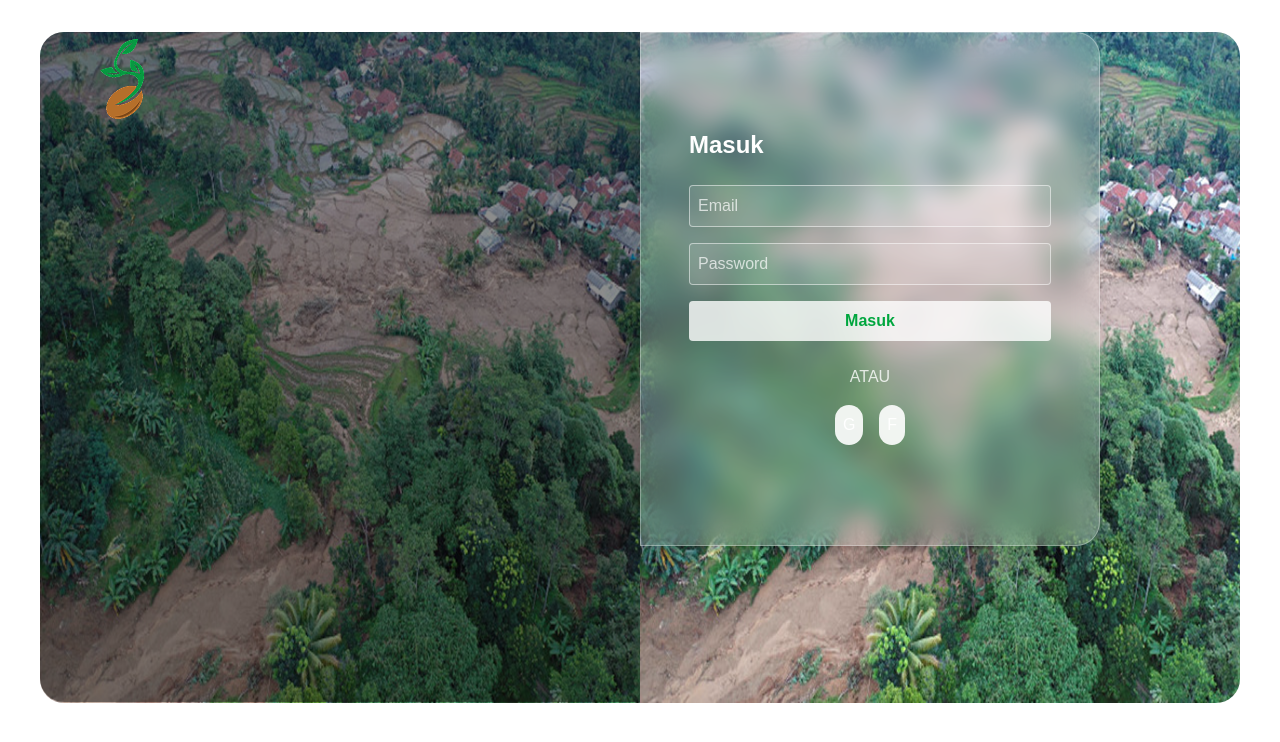
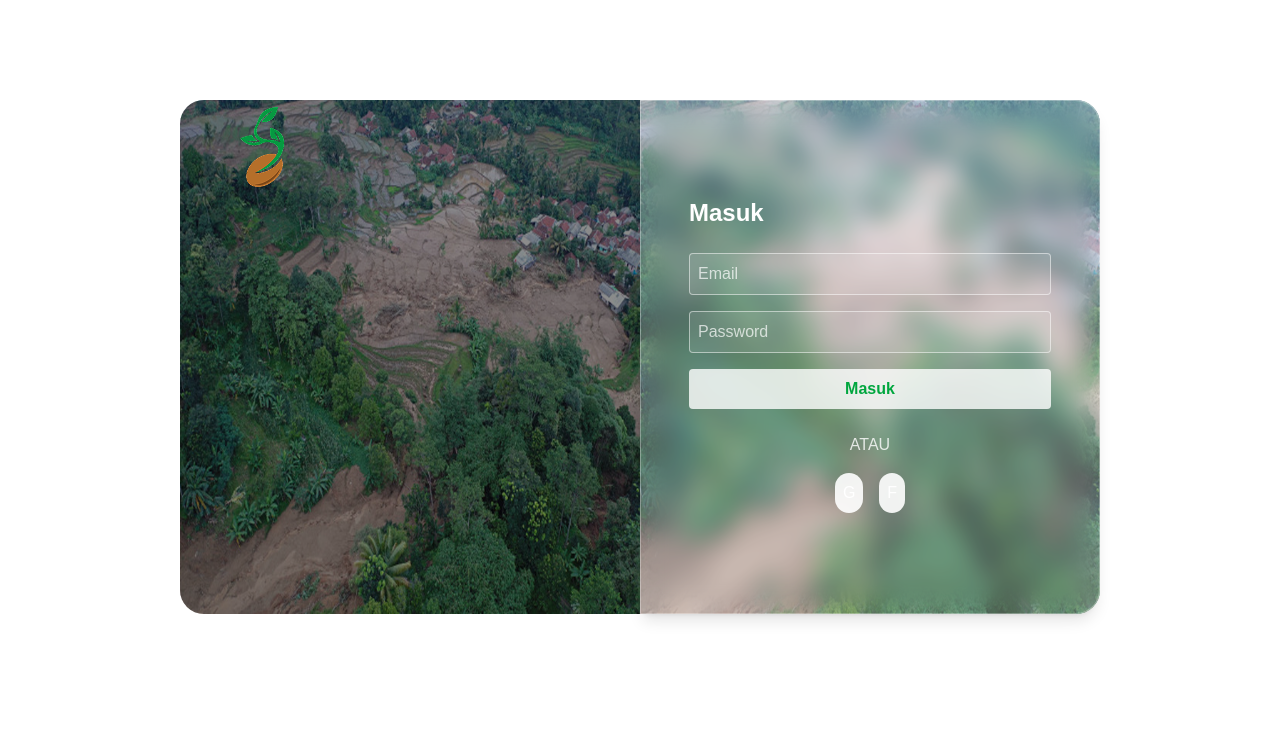
Before and after one commit to Aghissulaiman/reforesta, a Next.js app: page /login in a window 1280 px wide. Shown: the top 742 px of the page. Built offline with nearby package versions, Linux system fonts and the light colour scheme.

Commit message:
login page lagi

```diff
--- a/src/app/login/page.js
+++ b/src/app/login/page.js
@@ -1,10 +1,10 @@
 export default function login() {
   return (
     <>
-      <div className="flex flex-row items-center justify-center mt-8">
+      <div className="flex flex-row items-center justify-center p-25">
 
         <div>
-          <div className="absolute bg-black/45 z-10 w-150 h-167.5 rounded-l-3xl">
+          <div className="absolute bg-black/45 z-10 w-115 h-128.5 rounded-l-3xl">
             <div className="absolute z-20 flex flex-row justify-center items-center">
               <div className="flex item-centers justify-center w-40">
                 <img
@@ -16,7 +16,7 @@ export default function login() {
           </div>
           <img
             src="image 2 (1).png"
-            className="object-cover rounded-l-3xl z-0 w-150"
+            className="object-cover rounded-l-3xl z-0 w-115 h-128.5"
           />
         </div>
 
@@ -47,7 +47,7 @@ export default function login() {
           </div>
           <img
             src="image 2 (1).png"
-            className="object-cover rounded-r-3xl z-0 w-150"
+            className="object-cover rounded-r-3xl z-0 w-115 h-128.5"
           />
         </div>
       </div>
```
